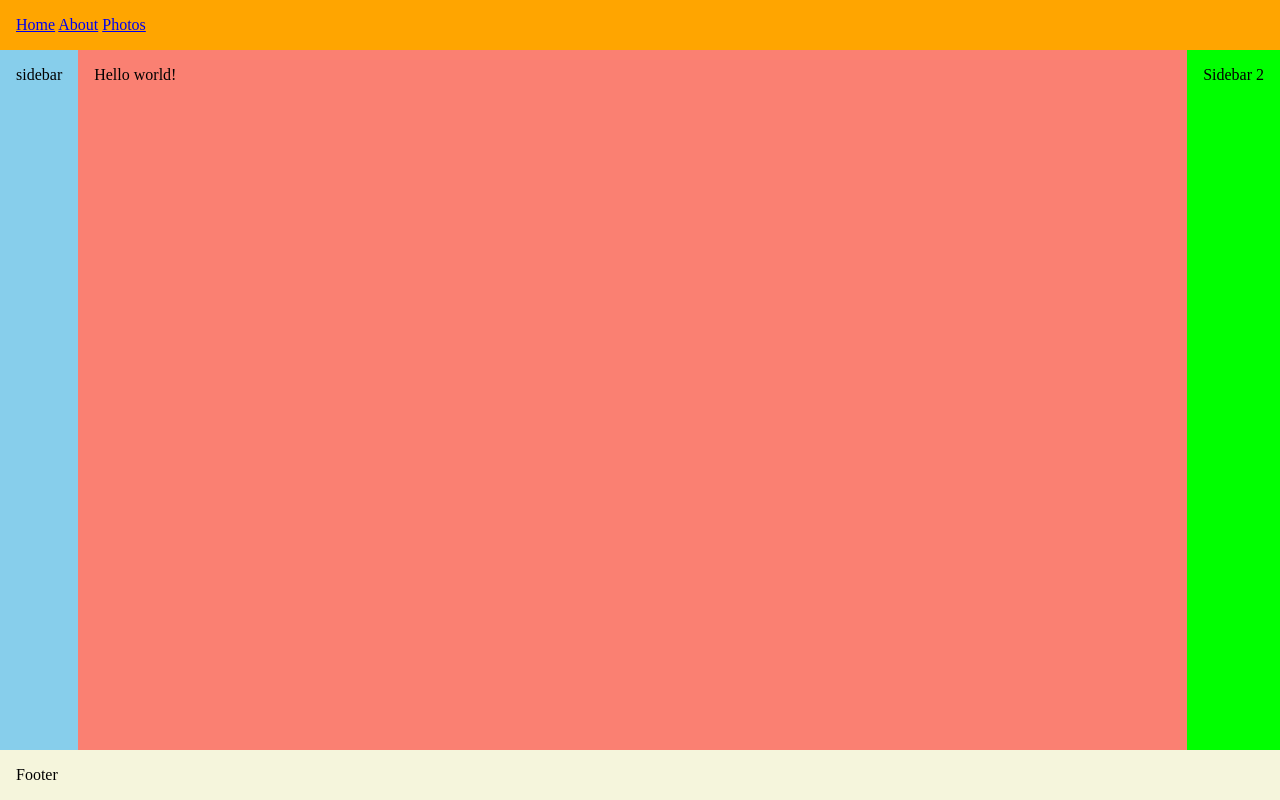
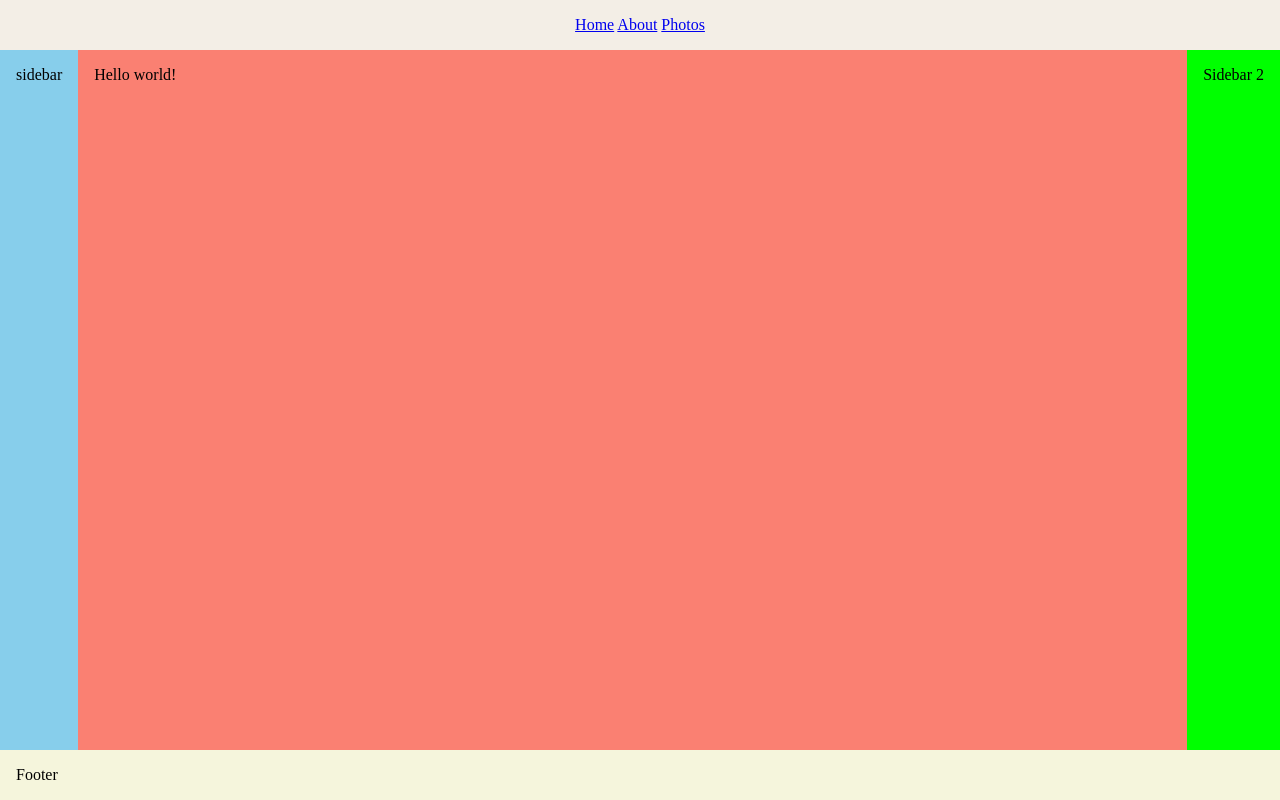
Before and after one commit to jedu99/prueba, a plain HTML site: page index.html in a window 1280 px wide. Drawn offline with Linux system fonts and the light colour scheme.

Commit message:
change color of the colums

```diff
--- a/stylesheet.css
+++ b/stylesheet.css
@@ -8,8 +8,9 @@ body {
 }
 
 .header {
-    background: orange;
+    background: rgb(243, 238, 230);
     padding: 1rem;
+    text-align: center;
 }
 
 .main {
```
